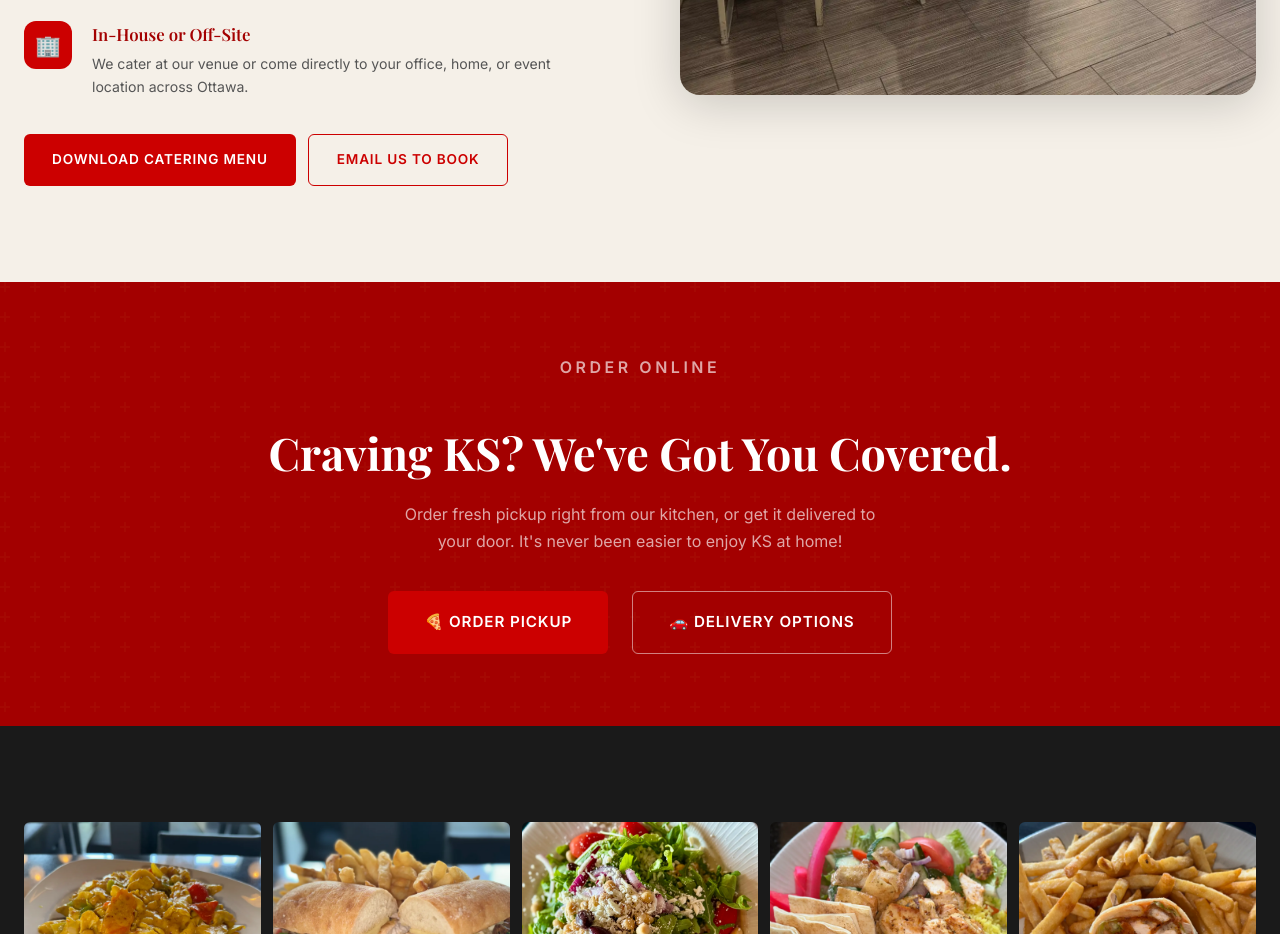
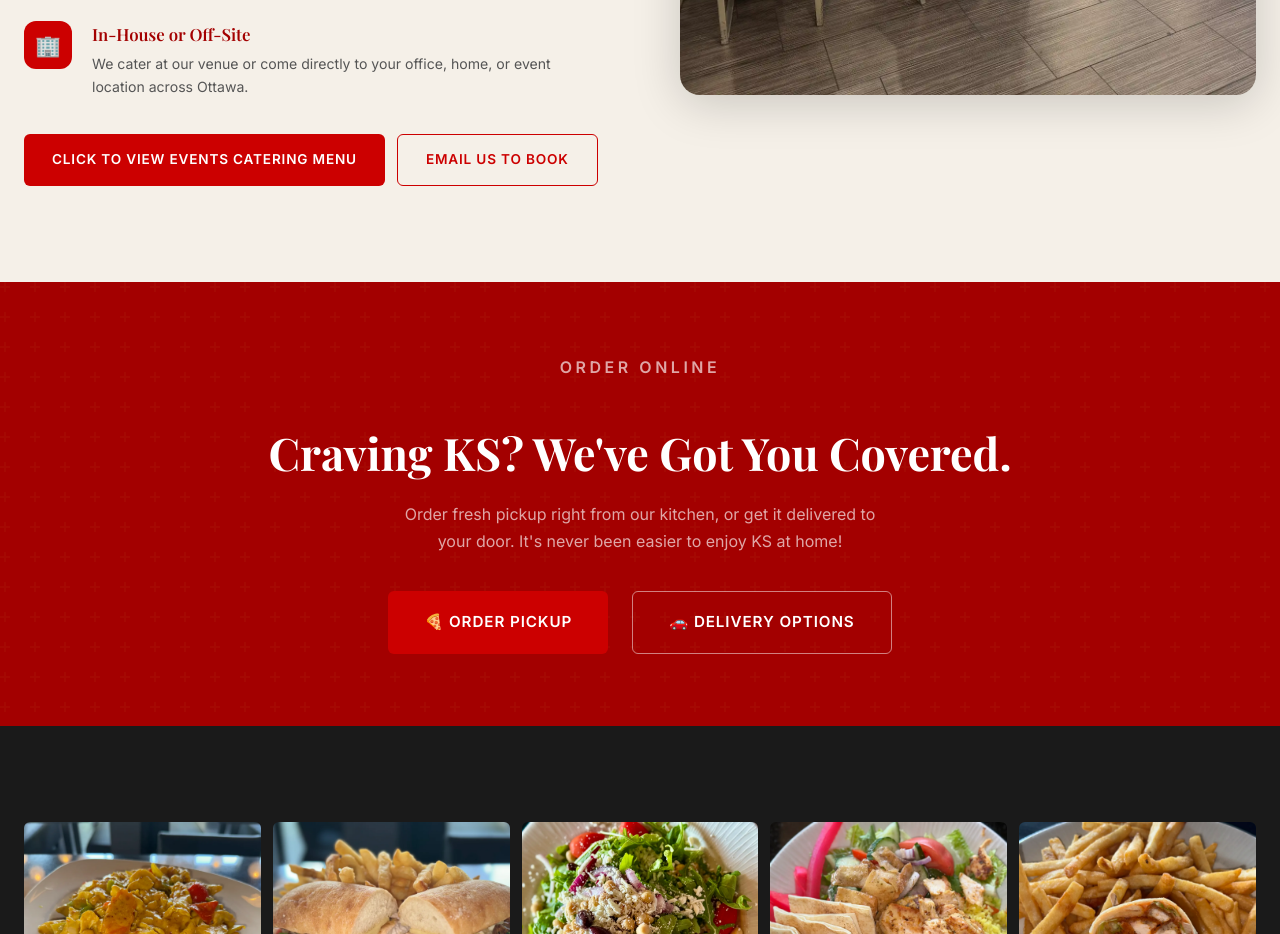
Before and after one commit to tshentenawy/ksonthekeys, a plain HTML site: page catering.html in a window 1280 px wide. Shown: the part 1482-2416 px from the top of the page. Drawn offline with nearby package versions, Linux system fonts and the light colour scheme; a web font is replaced by a local one.

Commit message:
Update catering page button text to 'Click to View Events Catering Menu'

```diff
--- a/catering.html
+++ b/catering.html
@@ -325,7 +325,7 @@
           </div>
 
           <div style="display:flex; gap:12px; flex-wrap:wrap; margin-top:36px;">
-            <a href="/files/ks-event-and-catering-menu.pdf" target="_blank" class="btn btn-primary" id="catering-menu-btn">Download Catering Menu</a>
+            <a href="/files/ks-event-and-catering-menu.pdf" target="_blank" class="btn btn-primary" id="catering-menu-btn">Click to View Events Catering Menu</a>
             <a href="mailto:RSVP@ksrestaurant.ca" class="btn btn-outline" style="color:var(--burgundy); border-color:var(--burgundy);" id="catering-email-btn">Email Us to Book</a>
           </div>
         </div>
```
